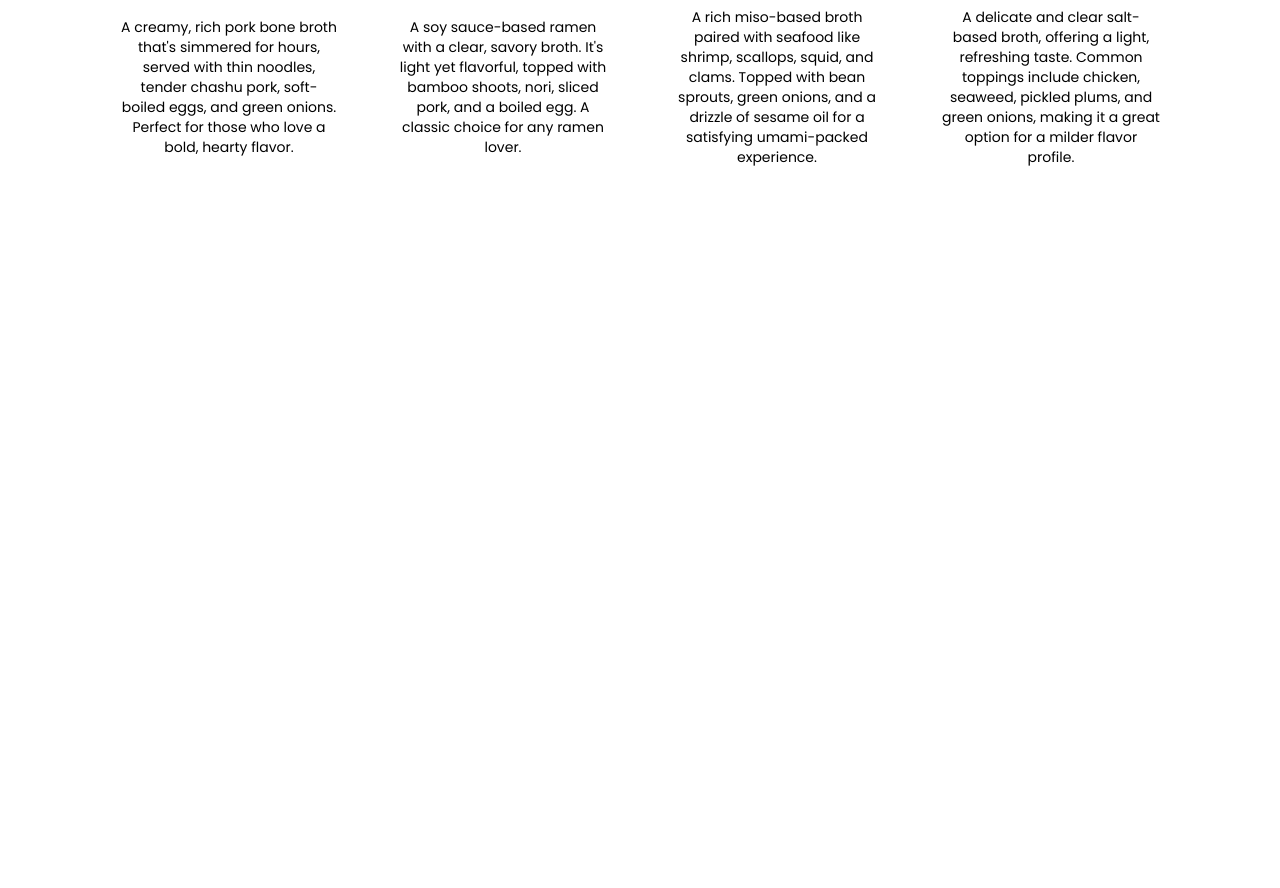
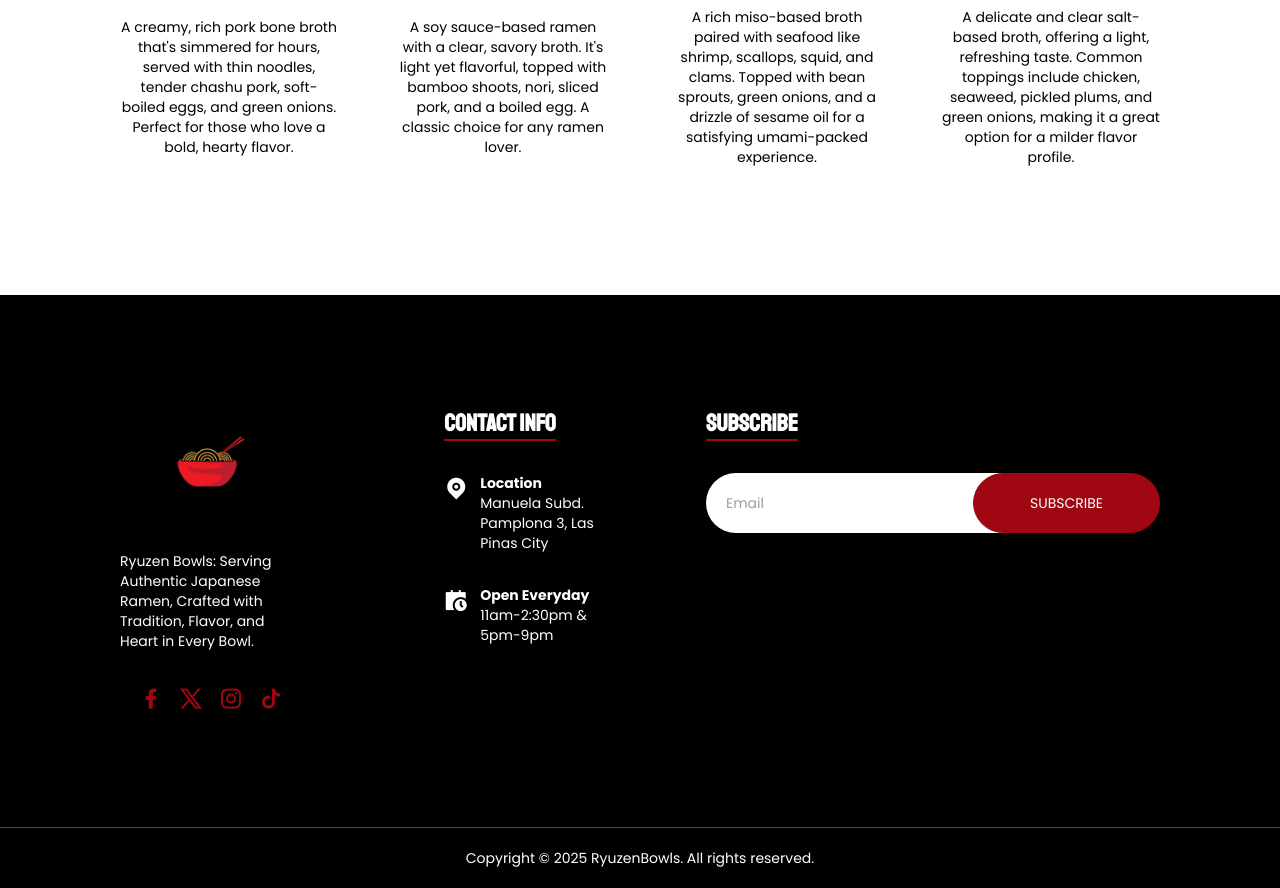
Before and after one commit to ShyrineJardin/RyuzenBowls_website, a website: page index.html in a window 1280 px wide. Shown: the part 3323-4211 px from the top of the page. Before the commit the page ends 3618 px from the top, so only its background shows below. Drawn offline with nearby package versions, Linux system fonts and the light colour scheme.

Commit message:
footer done

```diff
--- a/index.html
+++ b/index.html
@@ -55,20 +55,20 @@
 
                             <ul class="nav_icons_mobile flex space-x-4">
                                 <li
-                                    class="border-2 border-black h-8 w-8 rounded-full grid place-items-center lg:hidden">
-                                    <a href="" class="text-black"><i class="ri-facebook-fill"></i></a>
+                                    class="text-xl md:text-2xl">
+                                    <a href="" class="text-black"><i class="ri-facebook-fill  lg:hidden"></i></a>
                                 </li>
                                 <li
-                                    class="border-2 border-black h-8 w-8 rounded-full grid place-items-center lg:hidden">
-                                    <a href="" class="text-black"><i class="ri-twitter-x-line"></i></a>
+                                    class="text-xl md:text-2xl">
+                                    <a href="" class="text-black"><i class="ri-twitter-x-line  lg:hidden"></i></a>
                                 </li>
                                 <li
-                                    class="border-2 border-black h-8 w-8 rounded-full grid place-items-center lg:hidden">
-                                    <a href="" class="text-black"><i class="ri-instagram-line"></i></a>
+                                    class="text-xl md:text-2xl">
+                                    <a href="" class="text-black"><i class="ri-instagram-line  lg:hidden"></i></a>
                                 </li>
                                 <li
-                                    class="border-2 border-black h-8 w-8 rounded-full grid place-items-center lg:hidden">
-                                    <a href="" class="text-black"><i class="ri-tiktok-fill"></i></a>
+                                    class="text-xl md:text-2xl">
+                                    <a href="" class="text-black"><i class="ri-tiktok-fill  lg:hidden"></i></a>
                                 </li>
                             </ul>
                         </div>
@@ -307,8 +307,68 @@
             </div>
         </section>
 
+    </main>
 
-    </main>
+    <footer class="bg-black">
+        <div class="container py-20 flex flex-col gap-20 max-w-sm md:py-28 lg:flex-row lg:max-w-full">
+            <div class="flex-1 flex flex-col items-center gap-8 text-center">
+                <img src="assets/logo_ramen.png" alt="logo" class="w-24 mx-auto md:w-28">
+                <p class="text-white lg:max-w-xs lg:text-start">Ryuzen Bowls: Serving Authentic Japanese Ramen, Crafted with Tradition, Flavor, and Heart in Every Bowl.</p>
+
+                <ul class="nav_icons_mobile flex space-x-4">
+                    <li
+                        class="text-xl md:text-2xl">
+                        <a href="" class="text-red-800 hover:text-white duration-300"><i class="ri-facebook-fill"></i></a>
+                    </li>
+                    <li
+                        class="text-xl md:text-2xl">
+                        <a href="" class="text-red-800 hover:text-white duration-300"><i class="ri-twitter-x-line"></i></a>
+                    </li>
+                    <li
+                        class="text-xl md:text-2xl">
+                        <a href="" class="text-red-800 hover:text-white duration-300"><i class="ri-instagram-line"></i></a>
+                    </li>
+                    <li
+                        class="text-xl md:text-2xl">
+                        <a href="" class="text-red-800 hover:text-white duration-300"><i class="ri-tiktok-fill"></i></a>
+                    </li>
+                </ul>
+
+            </div>
+
+            <div class="flex-1 text-white flex flex-col gap-8 lg:pl-[3%] xl:pl-[6%]">
+                <div class="text-2xl font-bold font-staatliches border-b-2 border-red-800 self-center lg:self-start">Contact Info</div>
+
+                <div class="flex text-start  gap-3">
+                    <i class="ri-map-pin-fill  text-2xl "></i>
+                    <div>
+                        <p class="font-bold">Location</p>
+                        <p>Manuela Subd. Pamplona 3, Las Pinas City</p>
+                    </div>
+                </div>
+
+                <div class="flex text-start gap-3">
+                    <i class="ri-calendar-schedule-fill text-2xl"></i>
+                    <div>
+                        <p class="font-bold">Open Everyday</p>
+                        <p>11am-2:30pm & 5pm-9pm</p>
+                    </div>
+                </div>
+            </div>
+
+            <div class="flex-1 hidden sm:flex flex-col text-white gap-8">
+                <div class="text-2xl font-bold font-staatliches border-b-2 border-red-800 self-center lg:self-start">Subscribe</div>
+                <div class="flex lg:text-start self-center  gap-3">
+                    <input type="email" placeholder="Email" class="p-5 rounded-l-full outline-none bg-white text-gray-700">
+                    <button class="inline-block border border-red-800 text-white bg-red-800 px-14 py-4 rounded-full uppercase duration-300 -ml-14">Subscribe</button>
+                </div>
+            </div>
+        </div>
+
+        <div class="py-5 border-t border-white/30">
+            <p class="text-sm text-center text-white">Copyright © 2025 RyuzenBowls. All rights reserved.</p>
+        </div>
+    </footer>
 
 
     <!-- MAIN.JS -->
```
Also changed, not shown: assets/footer.jpg (added), output.css. Lines whose indentation alone changed are shown as unchanged.
